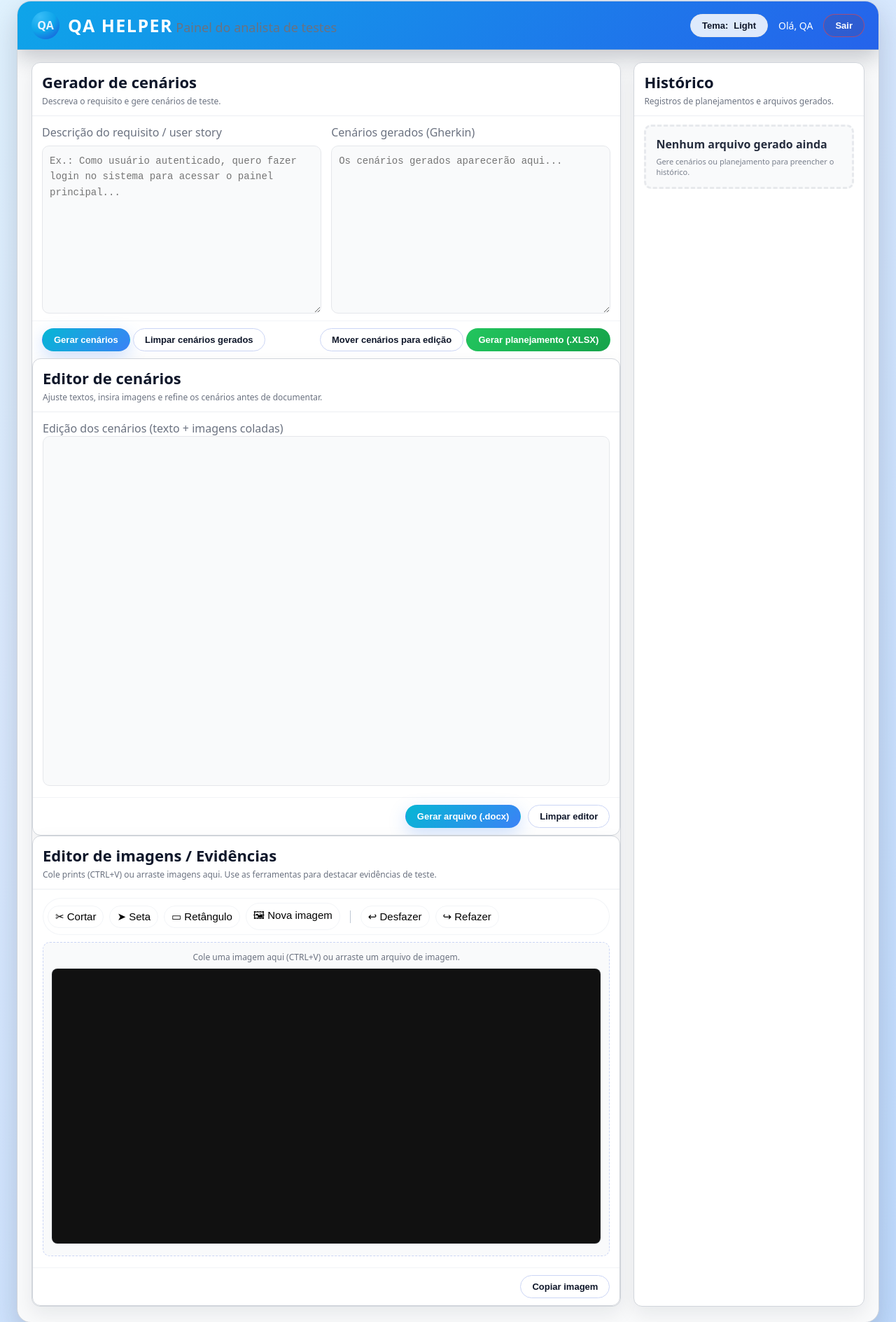
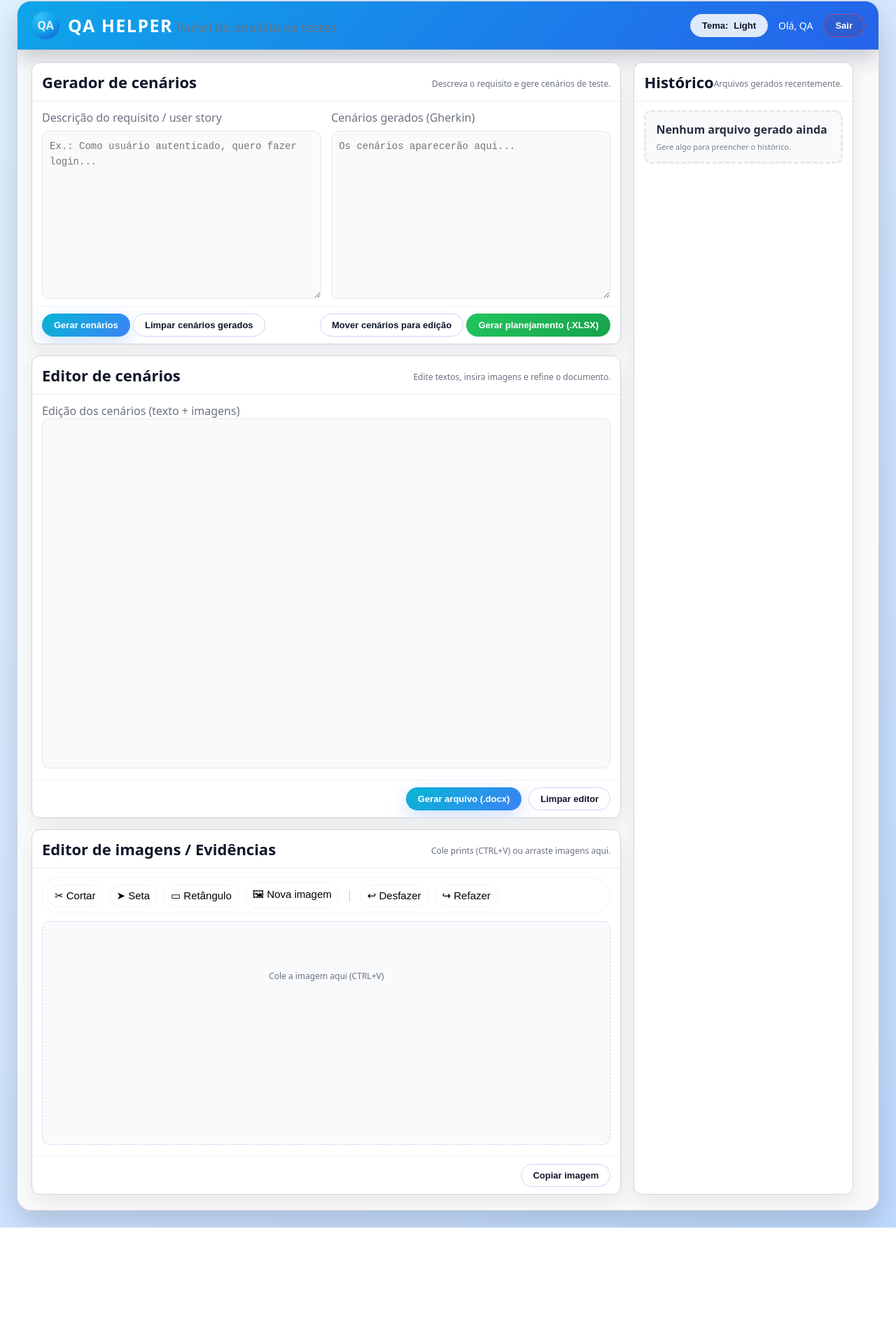
Before and after one commit to Thaynaramm/QaHelperFront, a plain HTML site: page index.html in a window 1280 px wide. Shown: the part 23-1912 px from the top of the page at 70% size. After the commit the page ends 1777 px from the top, so only its background shows below. Drawn offline with Linux system fonts and the light colour scheme.

Commit message:
Update index.html

```diff
--- a/index.html
+++ b/index.html
@@ -5,12 +5,13 @@
     <title>QA Helper - Dashboard</title>
     <meta name="viewport" content="width=device-width, initial-scale=1.0" />
 
-    <!-- CSS AJUSTADO PARA A RAIZ -->
     <link rel="stylesheet" href="style-dashboard.css" />
   </head>
 
   <body class="theme-light">
     <div class="dashboard-root">
+
+      <!-- HEADER -->
       <header class="dash-header">
         <div class="dash-header-left">
           <div class="logo-area">
@@ -32,45 +33,45 @@
       </header>
 
       <main class="dash-main">
+
+        <!-- COLUNA PRINCIPAL -->
         <section class="col-main">
 
           <!-- GERADOR DE CENÁRIOS -->
           <div class="card">
             <div class="card-header">
-              <div>
               <h2 class="card-title">Gerador de cenários</h2>
-                <p class="card-subtitle">
-                  Descreva o requisito e gere cenários de teste.
-                </p>
-              </div>
+              <p class="card-subtitle">Descreva o requisito e gere cenários de teste.</p>
             </div>
 
             <div class="card-body card-body-grid">
+
+              <!-- REQUISITO -->
               <div class="field-block">
-                <label for="requisitoInput" class="field-label">
-                  Descrição do requisito / user story
-                </label>
+                <label class="field-label">Descrição do requisito / user story</label>
                 <textarea
                   id="inputRequisito"
                   class="field-textarea field-textarea-big"
-                  placeholder="Ex.: Como usuário autenticado, quero fazer login no sistema para acessar o painel principal..."
+                  placeholder="Ex.: Como usuário autenticado, quero fazer login..."
                 ></textarea>
               </div>
 
+              <!-- CENÁRIOS GERADOS -->
               <div class="field-block">
-                <label for="cenariosOutput" class="field-label">
-                  Cenários gerados (Gherkin)
-                </label>
+                <label class="field-label">Cenários gerados (Gherkin)</label>
                 <textarea
                   id="outputCenarios"
                   class="field-textarea field-textarea-big"
-                  placeholder="Os cenários gerados aparecerão aqui..."
+                  placeholder="Os cenários aparecerão aqui..."
                   readonly
                 ></textarea>
               </div>
             </div>
 
+            <!-- BOTÕES DO GERADOR -->
             <div class="card-footer">
+
+              <!-- ESQUERDA -->
               <div class="card-footer-left">
                 <button id="btnGerarCenarios" class="btn btn-primary">
                   Gerar cenários
@@ -81,6 +82,7 @@
                 </button>
               </div>
 
+              <!-- DIREITA -->
               <div class="card-footer-right">
                 <button id="btnMoverParaEdicao" class="btn btn-outline">
                   Mover cenários para edição
@@ -91,74 +93,51 @@
                 </button>
               </div>
             </div>
-
+          </div>
 
           <!-- EDITOR DE CENÁRIOS -->
           <div class="card">
             <div class="card-header">
-              <div>
               <h2 class="card-title">Editor de cenários</h2>
-                <p class="card-subtitle">
-                  Ajuste textos, insira imagens e refine os cenários antes de documentar.
-                </p>
+              <p class="card-subtitle">Edite textos, insira imagens e refine o documento.</p>
             </div>
+
+            <div class="card-body">
+              <label class="field-label">Edição dos cenários (texto + imagens)</label>
+              <div id="editorCenarios" class="field-editor editor-cenarios" contenteditable="true"></div>
             </div>
-            <div class="card-body">
-              <label class="field-label">
-                Edição dos cenários (texto + imagens coladas)
-              </label>
-              <div
-                id="editorCenarios"
-                class="field-editor editor-cenarios"
-                contenteditable="true"
-                spellcheck="false"
-              ></div>
-            </div>
+
             <div class="card-footer card-footer-single">
-              <button id="btnGerarDOCX" class="btn btn-primary">
-                Gerar arquivo (.docx)
-              </button>
-
-              <!-- NOVO BOTÃO -->
-              <button id="btnLimparEditor" class="btn btn-outline">
-                Limpar editor
-              </button>
+              <button id="btnGerarDOCX" class="btn btn-primary">Gerar arquivo (.docx)</button>
+              <button id="btnLimparEditor" class="btn btn-outline">Limpar editor</button>
             </div>
           </div>
 
           <!-- EDITOR DE IMAGENS -->
           <div class="card">
             <div class="card-header">
-              <div>
               <h2 class="card-title">Editor de imagens / Evidências</h2>
-                <p class="card-subtitle">
-                  Cole prints (CTRL+V) ou arraste imagens aqui. Use as ferramentas
-                  para destacar evidências de teste.
-                </p>
-              </div>
+              <p class="card-subtitle">Cole prints (CTRL+V) ou arraste imagens aqui.</p>
             </div>
 
             <div class="card-body">
               <div class="image-toolbar">
-                <button id="btnToolCrop" class="btn-toolbar" title="Cortar">✂ Cortar</button>
-                <button id="btnToolArrow" class="btn-toolbar" title="Inserar seta">➤ Seta</button>
-                <button id="btnToolRect" class="btn-toolbar" title="Retângulo">▭ Retângulo</button>
-                <button id="btnToolText" class="btn-toolbar" title="Texto">💬 Texto</button>
-                <button id="btnToolNewImage" class="btn-toolbar" title="Nova imagem">🖼 Nova imagem</button>
+                <button id="btnToolCrop" class="btn-toolbar">✂ Cortar</button>
+                <button id="btnToolArrow" class="btn-toolbar">➤ Seta</button>
+                <button id="btnToolRect" class="btn-toolbar">▭ Retângulo</button>
+                <button id="btnToolText" class="btn-toolbar">💬 Texto</button>
+                <button id="btnToolNewImage" class="btn-toolbar">🖼 Nova imagem</button>
 
                 <div class="toolbar-divider"></div>
 
-                <button id="btnToolUndo" class="btn-toolbar" title="Desfazer">↩ Desfazer</button>
-                <button id="btnToolRedo" class="btn-toolbar" title="Refazer">↪ Refazer</button>
+                <button id="btnToolUndo" class="btn-toolbar">↩ Desfazer</button>
+                <button id="btnToolRedo" class="btn-toolbar">↪ Refazer</button>
               </div>
 
-              <div class="image-drop-area" id="imageDropArea" tabindex="0">
-                <p class="image-drop-text">
-                  Cole uma imagem aqui (CTRL+V) ou arraste um arquivo de imagem.
-                </p>
-
+              <div class="image-drop-area" id="imageDropArea">
+                <p class="image-drop-text">Cole a imagem aqui (CTRL+V)</p>
                 <div class="image-canvas-wrapper">
-                  <canvas id="imageCanvas" class="image-canvas"></canvas>
+                  <canvas id="imageCanvas"></canvas>
                 </div>
               </div>
             </div>
@@ -167,18 +146,15 @@
               <button id="btnCopyImage" class="btn btn-outline">Copiar imagem</button>
             </div>
           </div>
+
         </section>
 
         <!-- HISTÓRICO -->
         <aside class="col-sidebar">
           <div class="card card-historico">
             <div class="card-header">
-              <div>
               <h2 class="card-title">Histórico</h2>
-                <p class="card-subtitle">
-                  Registros de planejamentos e arquivos gerados.
-                </p>
-              </div>
+              <p class="card-subtitle">Arquivos gerados recentemente.</p>
             </div>
 
             <div class="card-body historico-body">
@@ -186,15 +162,14 @@
                 <div class="historico-item historico-item-vazio">
                   <div class="historico-titulo">Nenhum arquivo gerado ainda</div>
                   <div class="historico-meta">
-                    <span class="historico-data">
-                      Gere cenários ou planejamento para preencher o histórico.
-                    </span>
+                    <span class="historico-data">Gere algo para preencher o histórico.</span>
                   </div>
                 </div>
               </div>
             </div>
           </div>
         </aside>
+
       </main>
     </div>
 
@@ -202,8 +177,6 @@
     <script src="https://cdnjs.cloudflare.com/ajax/libs/xlsx/0.18.5/xlsx.full.min.js"></script>
     <script src="https://unpkg.com/docx@8.5.0/build/index.umd.js"></script>
 
-    <!-- JS AJUSTADO PARA A RAIZ -->
     <script src="dashboard.js"></script>
-
   </body>
 </html>
```
Lines whose indentation alone changed are shown as unchanged.
